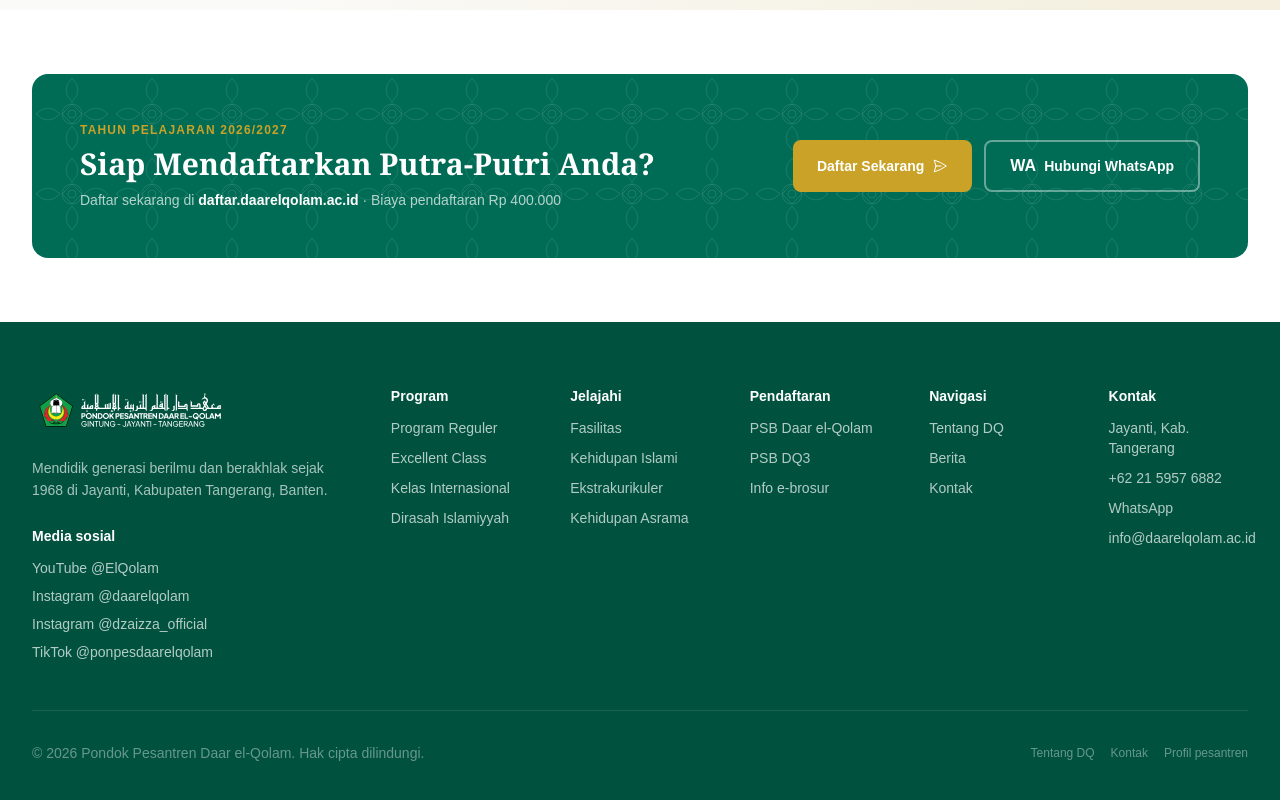
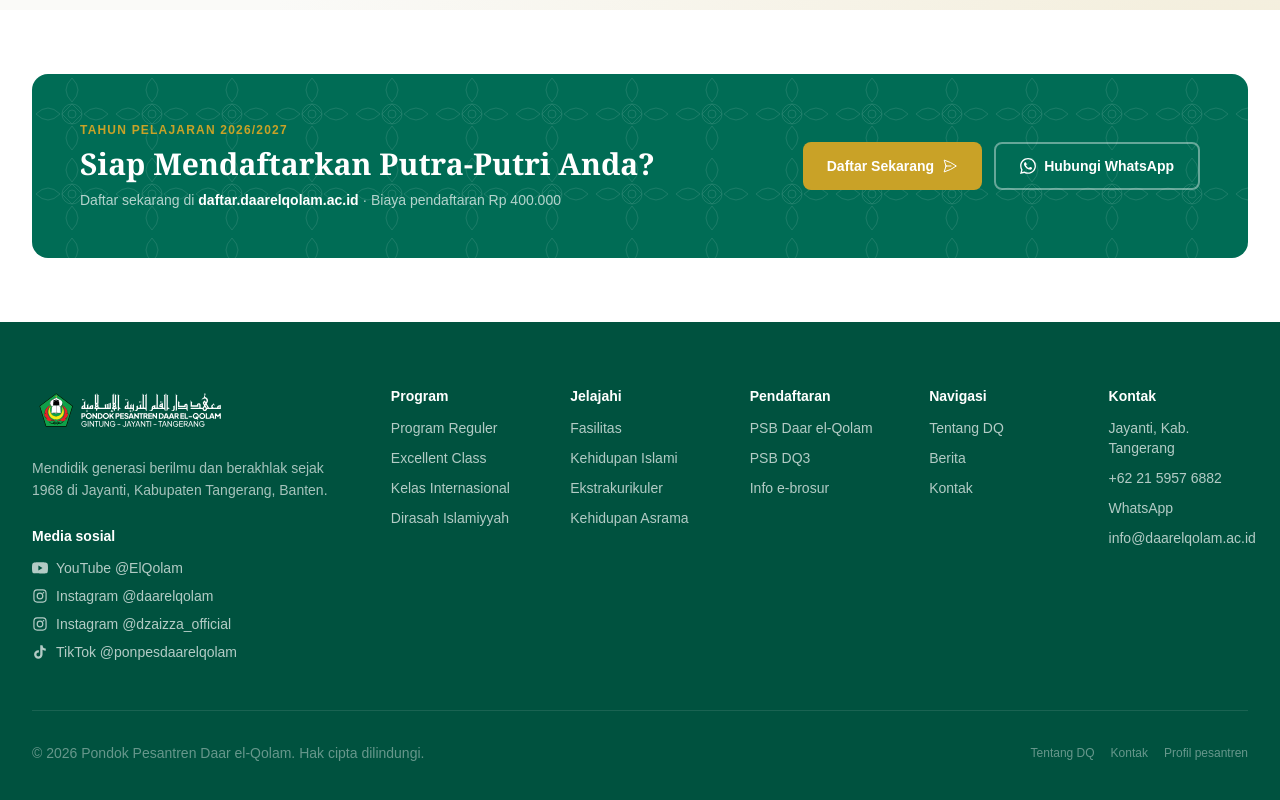
Before and after one commit to mfyd-std/DQ-Rebranding, a Next.js app: page /kontak in a window 1280 px wide. Shown: the part 2039-2839 px from the top of the page. Built offline with nearby package versions, Linux system fonts and the light colour scheme.

Commit message:
fix: align homepage sections and replace text icons

```diff
--- a/app/kontak/page.tsx
+++ b/app/kontak/page.tsx
@@ -3,6 +3,7 @@ import type { ReactNode } from "react";
 import { ArrowRightIcon, PaperAirplaneIcon } from "@heroicons/react/24/outline";
 import { SectionHeading } from "@/components/SectionHeading";
 import { registrationUrl } from "@/components/site-navigation";
+import { WhatsAppIcon } from "@/components/WhatsAppIcon";
 import { ContactForm } from "./ContactForm";
 
 export const metadata: Metadata = {
@@ -47,9 +48,6 @@ function MailIcon() {
   return <svg className="h-5 w-5" fill="none" stroke="currentColor" viewBox="0 0 24 24"><path strokeLinecap="round" strokeLinejoin="round" strokeWidth="2" d="m3 8 7.89 5.26a2 2 0 0 0 2.22 0L21 8M5 19h14a2 2 0 0 0 2-2V7a2 2 0 0 0-2-2H5a2 2 0 0 0-2 2v10a2 2 0 0 0 2 2Z" /></svg>;
 }
 
-function WhatsAppIcon() {
-  return <span className="text-base font-bold" aria-hidden="true">WA</span>;
-}
 
 export default function ContactPage() {
   return (
@@ -82,7 +80,7 @@ export default function ContactPage() {
                 <a href="tel:+622159576882" className="text-sm text-dq-warm-gray hover:text-dq-green">+62 21 5957 6882</a>
                 <p className="mt-0.5 text-xs text-dq-warm-gray">Senin–Jumat, 08:00–16:00 WIB</p>
               </ContactCard>
-              <ContactCard title="WhatsApp" icon={<WhatsAppIcon />}>
+              <ContactCard title="WhatsApp" icon={<WhatsAppIcon className="h-4 w-4" />}>
                 <a href={whatsappUrl} target="_blank" rel="noreferrer" className="text-sm text-dq-warm-gray hover:text-dq-green">+62 813-1978-9000</a>
                 <p className="mt-0.5 text-xs text-dq-warm-gray">Respon cepat untuk pertanyaan pendaftaran</p>
               </ContactCard>
@@ -128,7 +126,7 @@ export default function ContactPage() {
           </div>
           <div className="flex shrink-0 flex-col gap-3 sm:flex-row">
             <a href={registrationUrl} target="_blank" rel="noreferrer" className="inline-flex min-h-11 items-center justify-center gap-2 rounded-lg bg-dq-gold px-6 py-3 text-sm font-semibold text-white transition-colors hover:bg-yellow-600">Daftar Sekarang <PaperAirplaneIcon className="h-4 w-4 shrink-0" aria-hidden="true" focusable="false" /></a>
-            <a href={whatsappUrl} target="_blank" rel="noreferrer" className="inline-flex min-h-11 items-center justify-center gap-2 rounded-lg border-2 border-white/40 px-6 py-3 text-sm font-semibold text-white transition-colors hover:border-white/80"><WhatsAppIcon />Hubungi WhatsApp</a>
+            <a href={whatsappUrl} target="_blank" rel="noreferrer" className="inline-flex min-h-11 items-center justify-center gap-2 rounded-lg border-2 border-white/40 px-6 py-3 text-sm font-semibold text-white transition-colors hover:border-white/80"><WhatsAppIcon className="h-4 w-4 shrink-0" />Hubungi WhatsApp</a>
           </div>
         </div>
       </section>
--- /dev/null
+++ b/components/BrandIcons.tsx
@@ -0,0 +1,29 @@
+type BrandIconProps = {
+  className?: string;
+};
+
+const defaultClassName = "h-4 w-4 shrink-0";
+
+export function YouTubeIcon({ className = defaultClassName }: BrandIconProps) {
+  return (
+    <svg className={className} viewBox="0 0 24 24" fill="currentColor" aria-hidden="true" focusable="false">
+      <path d="M23.498 6.186a3.016 3.016 0 0 0-2.122-2.136C19.505 3.545 12 3.545 12 3.545s-7.505 0-9.377.505A3.016 3.016 0 0 0 .501 6.186C0 8.07 0 12 0 12s0 3.93.501 5.814a3.016 3.016 0 0 0 2.122 2.136C4.495 20.455 12 20.455 12 20.455s7.505 0 9.376-.505a3.016 3.016 0 0 0 2.122-2.136C24 15.93 24 12 24 12s0-3.93-.502-5.814ZM9.545 15.568V8.432L15.818 12l-6.273 3.568Z" />
+    </svg>
+  );
+}
+
+export function InstagramIcon({ className = defaultClassName }: BrandIconProps) {
+  return (
+    <svg className={className} viewBox="0 0 24 24" fill="currentColor" aria-hidden="true" focusable="false">
+      <path d="M7.75 2h8.5A5.75 5.75 0 0 1 22 7.75v8.5A5.75 5.75 0 0 1 16.25 22h-8.5A5.75 5.75 0 0 1 2 16.25v-8.5A5.75 5.75 0 0 1 7.75 2Zm0 1.8A3.95 3.95 0 0 0 3.8 7.75v8.5a3.95 3.95 0 0 0 3.95 3.95h8.5a3.95 3.95 0 0 0 3.95-3.95v-8.5a3.95 3.95 0 0 0-3.95-3.95h-8.5Zm4.25 3.1a5.1 5.1 0 1 1 0 10.2 5.1 5.1 0 0 1 0-10.2Zm0 1.8a3.3 3.3 0 1 0 0 6.6 3.3 3.3 0 0 0 0-6.6Zm5.3-2.8a1.2 1.2 0 1 1 0 2.4 1.2 1.2 0 0 1 0-2.4Z" />
+    </svg>
+  );
+}
+
+export function TikTokIcon({ className = defaultClassName }: BrandIconProps) {
+  return (
+    <svg className={className} viewBox="0 0 24 24" fill="currentColor" aria-hidden="true" focusable="false">
+      <path d="M19.589 6.686a4.793 4.793 0 0 1-3.77-4.245V2h-3.445v13.672a2.896 2.896 0 0 1-2.888 2.9 2.896 2.896 0 0 1-2.888-2.9 2.896 2.896 0 0 1 2.888-2.9c.298 0 .586.045.86.13V9.39a6.33 6.33 0 0 0-.86-.058A6.347 6.347 0 0 0 3.14 15.67 6.347 6.347 0 0 0 9.486 22a6.347 6.347 0 0 0 6.347-6.33V8.68a8.19 8.19 0 0 0 4.793 1.54V6.79a4.82 4.82 0 0 1-1.037-.104Z" />
+    </svg>
+  );
+}
--- a/components/site-footer.tsx
+++ b/components/site-footer.tsx
@@ -7,6 +7,7 @@ import {
   siteFooterNavigationLinks,
   siteSocialLinks,
 } from "@/components/site-navigation";
+import { InstagramIcon, TikTokIcon, YouTubeIcon } from "@/components/BrandIcons";
 
 function FooterLink({ href, label }: { href: string; label: string }) {
   return href.startsWith("http") ? (
@@ -28,7 +29,10 @@ export function SiteFooter() {
             <p className="mt-4 max-w-xs text-sm leading-relaxed text-white/65">Mendidik generasi berilmu dan berakhlak sejak 1968 di Jayanti, Kabupaten Tangerang, Banten.</p>
             <p className="mt-6 text-sm font-bold">Media sosial</p>
             <div className="mt-3 flex flex-col gap-2 text-sm text-white/70">
-              {siteSocialLinks.map((link) => <a key={link.label} href={link.href} target="_blank" rel="noopener noreferrer">{link.label}</a>)}
+              {siteSocialLinks.map((link) => {
+                const Icon = link.label.startsWith("YouTube") ? YouTubeIcon : link.label.startsWith("Instagram") ? InstagramIcon : TikTokIcon;
+                return <a key={link.label} href={link.href} target="_blank" rel="noopener noreferrer" className="inline-flex items-center gap-2"><Icon />{link.label}</a>;
+              })}
             </div>
           </div>
           {siteFooterGroups.map((group) => (
```
Also changed, not shown: app/page.tsx (+4 -3 lines).
